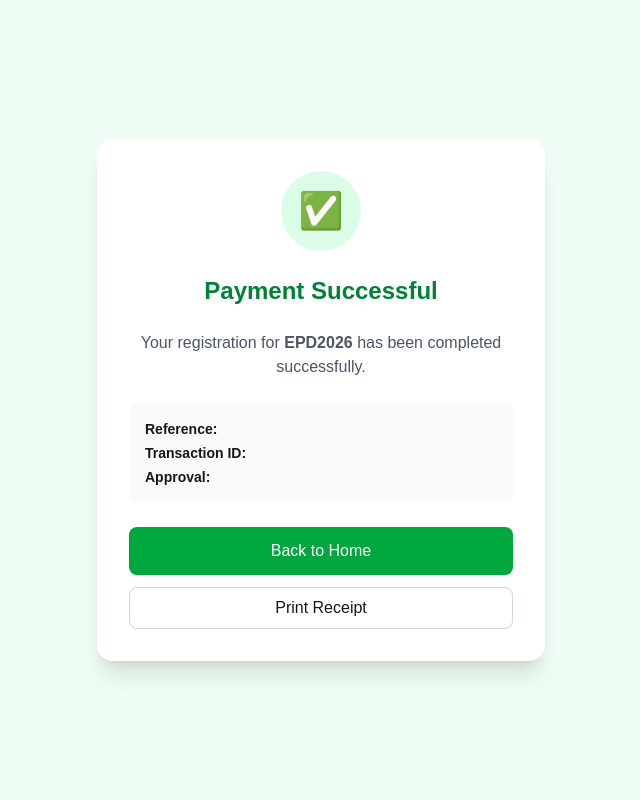
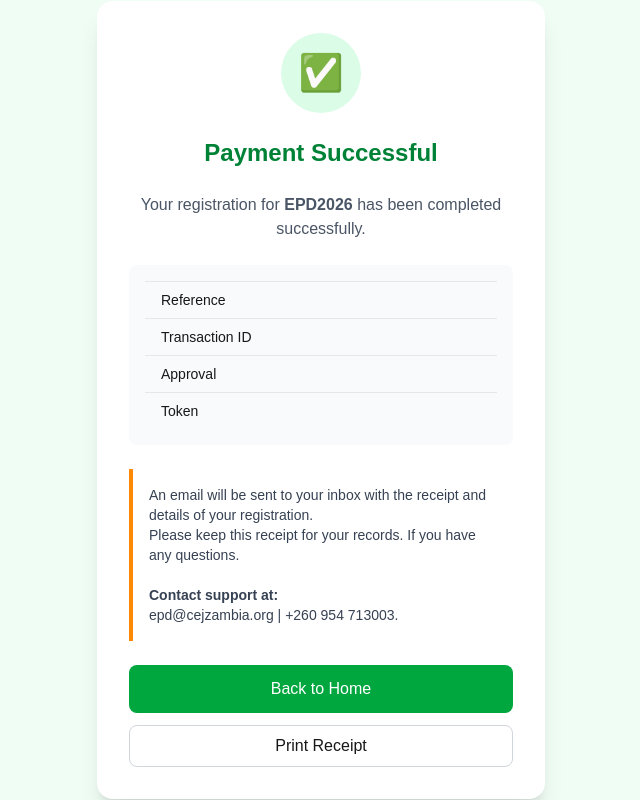
Before and after one commit to Piko-Technology-Services/cej-payments, a Next.js app: page /success in a window 1280 px wide. Shown: the whole page, without its empty margins (319-959 px from the left). Built offline with nearby package versions, Linux system fonts and the light colour scheme.

Commit message:
Meta Tags

```diff
--- a/app/layout.tsx
+++ b/app/layout.tsx
@@ -13,21 +13,89 @@ const geistMono = Geist_Mono({
 });
 
 export const metadata: Metadata = {
-  title: "Create Next App",
-  description: "Generated by create next app",
+  metadataBase: new URL("https://cej-payments.vercel.app"),
+
+  title: {
+    default: "EPD2026 Registration",
+    template: "%s | EPD2026",
+  },
+
+  description:
+    "Register for the 6th Environmental Protection Dialogue (EPD2026) in Lusaka, Zambia. Join leaders, stakeholders, and experts from 14–16 October 2026 at Mulungushi International Conference Centre.",
+
+  keywords: [
+    "EPD2026",
+    "Environmental Conference Zambia",
+    "CEJ Zambia",
+    "Environmental Protection Dialogue",
+    "Lusaka Conference 2026",
+    "Sustainability Zambia",
+  ],
+
+  authors: [{ name: "Centre for Environment Justice (CEJ)" }],
+
+  icons: {
+    icon: "/cej-logo.png",
+    shortcut: "/cej-logo.png",
+    apple: "/cej-logo.png", // your logo
+  },
+
+  openGraph: {
+    title:
+      "EPD2026 – Environmental Protection Dialogue Zambia",
+    description:
+      "Join EPD2026 from 14–16 October 2026 in Lusaka. Explore solutions to environmental degradation and sustainability in Zambia.",
+    url: "https://cej-payments.vercel.app",
+    siteName: "EPD2026",
+    images: [
+      {
+        url: "/epd (5).jpeg", // 🔥 your banner image
+        width: 1200,
+        height: 630,
+        alt: "EPD2026 Conference Banner",
+      },
+    ],
+    locale: "en_ZM",
+    type: "website",
+  },
+
+  twitter: {
+    card: "summary_large_image",
+    title: "EPD2026 – Register Now",
+    description:
+      "Be part of Zambia’s leading environmental dialogue. Register for EPD2026 today.",
+    images: ["/epd (5).jpeg"],
+  },
+
+  robots: {
+    index: true,
+    follow: true,
+  },
 };
 
 export default function RootLayout({
   children,
-}: Readonly<{
+}: {
   children: React.ReactNode;
-}>) {
+}) {
   return (
     <html
       lang="en"
       className={`${geistSans.variable} ${geistMono.variable} h-full antialiased`}
     >
-      <body className="min-h-full flex flex-col">{children}</body>
+      <body className="min-h-full flex flex-col">
+
+        {/* 🔥 Global Header with Logo */}
+        {/* <header className="w-full flex items-center justify-center py-4 bg-white shadow-sm">
+          <img
+            src="/logo.png" // place your logo in /public/logo.png
+            alt="EPD2026 Logo"
+            className="h-14 object-contain"
+          />
+        </header> */}
+
+        {children}
+      </body>
     </html>
   );
 }
--- a/app/success/SuccessContent.tsx
+++ b/app/success/SuccessContent.tsx
@@ -88,11 +88,49 @@ export default function SuccessContent() {
           Your registration for <strong>EPD2026</strong> has been completed successfully.
         </p>
 
+
+
         {/* TRANSACTION DETAILS */}
-        <div className="bg-gray-50 p-4 rounded-lg text-sm text-left space-y-1">
-          <p><strong>Reference:</strong> {companyRef}</p>
-          <p><strong>Transaction ID:</strong> {transID}</p>
-          <p><strong>Approval:</strong> {approval}</p>
+        <div className="overflow-x-auto bg-gray-50 p-4 rounded-lg text-sm">
+          <table className="w-full text-left">
+            <thead className="bg-gray-100">
+              <tr>
+          {/* <th className="px-4 py-2 font-medium">Field</th>
+          <th className="px-4 py-2 font-medium">Value</th> */}
+              </tr>
+            </thead>
+            <tbody>
+              <tr className="border-t border-gray-200">
+          <td className="px-4 py-2">Reference</td>
+          <td className="px-4 py-2">{companyRef}</td>
+              </tr>
+              <tr className="border-t border-gray-200">
+          <td className="px-4 py-2">Transaction ID</td>
+          <td className="px-4 py-2">{transID}</td>
+              </tr>
+              <tr className="border-t border-gray-200">
+          <td className="px-4 py-2">Approval</td>
+          <td className="px-4 py-2">{approval}</td>
+              </tr>
+              <tr className="border-t border-gray-200">
+          <td className="px-4 py-2">Token</td>
+          <td className="px-4 py-2">{token}</td>
+              </tr>
+            </tbody>
+          </table>
+        </div>
+
+                <div className="alert background-green-50 border-l-4 border-orange-400 p-4 text-left">
+          <p className="text-sm text-gray-700">An email will be sent to your inbox with the receipt and details of your registration.
+            <br />
+            Please keep this receipt for your records. If you have any questions.
+            <br />
+            <br />
+            <b>Contact support at:</b>
+
+            <br />
+            epd@cejzambia.org | +260 954 713003.
+          </p>
         </div>
 
         <div className="space-y-3">
```
Also changed, not shown: public/cej-logo.png (added).
